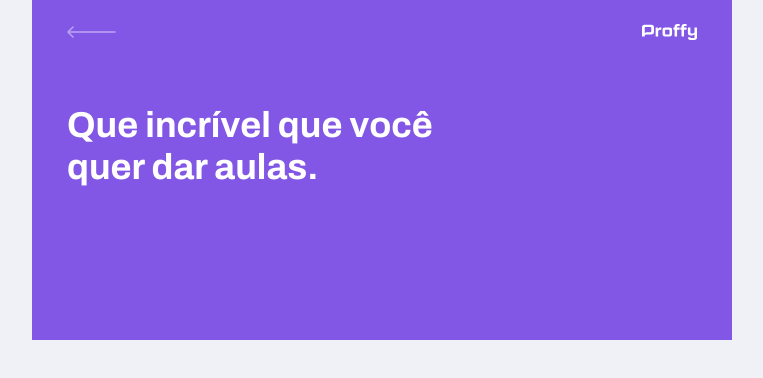
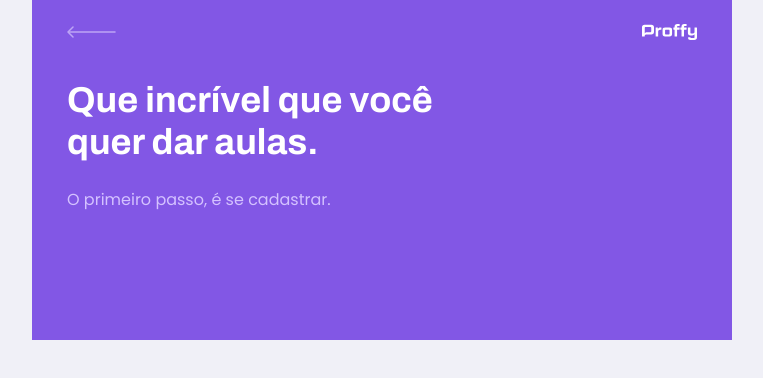
Before and after one commit to JVMedeiros/proffy, a React (Create React App) app in the folder web/: page /give-classes in a window 1280 px wide. Shown: the top 378 px of the page, without its empty margins (258-1021 px from the left). Built offline with nearby package versions, Linux system fonts and the light colour scheme.

Commit message:
description props implemented

```diff
--- a/web/src/components/PageHeader/index.tsx
+++ b/web/src/components/PageHeader/index.tsx
@@ -28,6 +28,7 @@ const PageHeader: React.FC<PageHeaderProps> = (props) => {
 
             <div className="header-content">
                 <strong>{props.title}</strong>
+                {props.description && <p>{props.description}</p>}
             </div>
             {props.children}
     </header>
```
